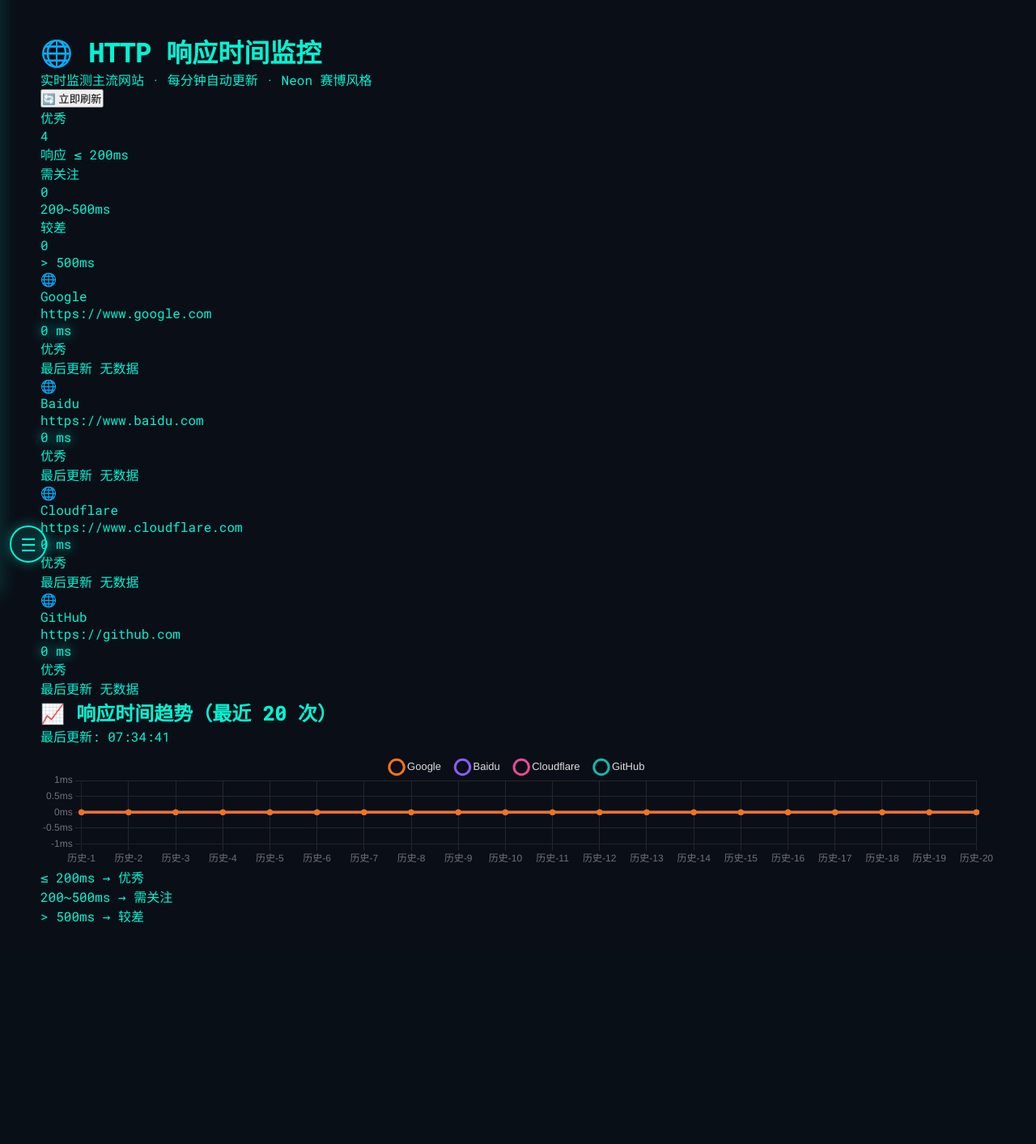
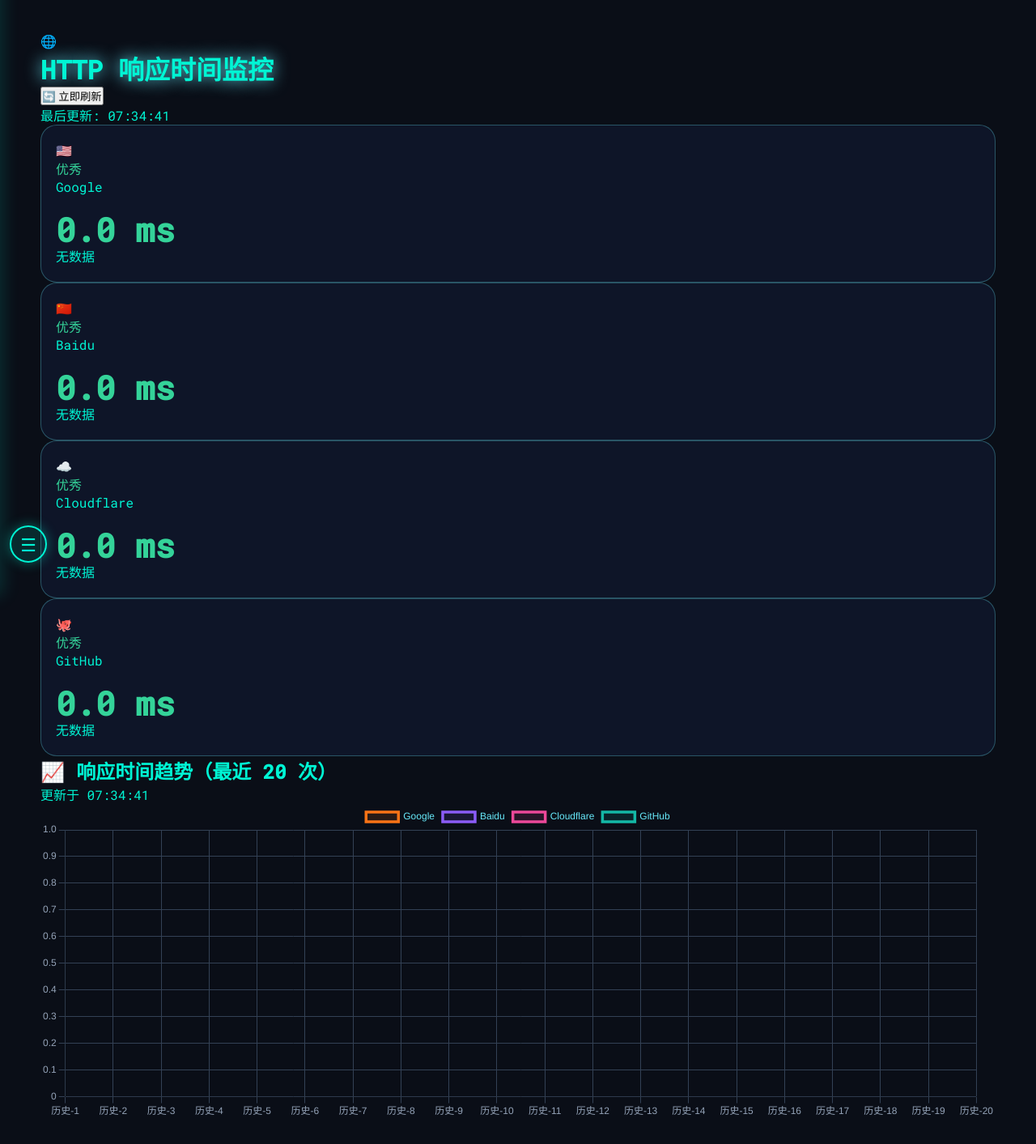
Before and after one commit to perry466/django-monitor, a Django app: page /monitor/http-response/ in a window 1280 px wide. Shown: the part 65-1478 px from the top of the page at 81% size. Before the commit the page ends 1205 px from the top, so only its background shows below. Run offline with Django 5.2, Linux system fonts and the light colour scheme; tables that the repository leaves empty hold one stand-in row (values such as "Sample post").

Commit message:
完成了http响应页面的开发,但是页面还没优化

```diff
--- a/templates/monitor/http_response.html
+++ b/templates/monitor/http_response.html
@@ -4,87 +4,76 @@
 
 {% block extra_style %}
 <style>
-    .neon-card {
-        transition: all 0.4s cubic-bezier(0.4, 0, 0.2, 1);
-        background: rgba(15, 23, 42, 0.7);
-        backdrop-filter: blur(12px);
-        border: 1px solid rgba(103, 232, 249, 0.2);
+    .http-grid {
+        display: grid;
+        grid-template-columns: repeat(4, 1fr);   /* 强制一行四个，横向排列 */
+        gap: 16px;
     }
-    .neon-card:hover {
-        transform: translateY(-8px);
-        box-shadow: 0 0 30px rgba(103, 232, 249, 0.5);
-        border-color: rgba(103, 232, 249, 0.6);
+    .http-card {
+        background: rgba(15, 23, 42, 0.95);
+        border: 1px solid rgba(103, 232, 249, 0.3);
+        border-radius: 20px;
+        padding: 20px 18px;
+        transition: all 0.3s ease;
+        min-height: 195px;           /* 调矮一点，更合适比例 */
+        display: flex;
+        flex-direction: column;
     }
-    .glow-text {
-        text-shadow: 0 0 15px currentColor;
+    .http-card:hover {
+        border-color: #67e8f9;
+        transform: translateY(-5px);
+        box-shadow: 0 0 30px -8px #67e8f9;
     }
-    .status-dot {
-        animation: pulse 2s infinite;
+    .response-time {
+        font-size: 2.55rem;          /* 大数字比例更协调 */
+        font-weight: 700;
+        line-height: 1;
+        margin-top: auto;
     }
-    @keyframes pulse {
-        0%, 100% { opacity: 1; }
-        50% { opacity: 0.4; }
+    .chart-container {
+        height: 390px;
     }
 </style>
 {% endblock %}
 
 {% block content %}
-<div class="min-h-screen bg-zinc-950 text-white p-6">
-    <div class="max-w-7xl mx-auto">
+<div class="p-6 max-w-screen-2xl mx-auto">
+
     <!-- 标题栏 -->
-        <div class="flex justify-between items-end mb-10">
-            <div>
-                <h1 class="text-4xl font-bold flex items-center gap-4">
-                    <span class="text-cyan-400">🌐</span>
+    <div class="flex items-center justify-between mb-8">
+        <div class="flex items-center gap-4">
+            <span class="text-5xl">🌐</span>
+            <h1 class="text-4xl font-bold text-cyan-300" style="text-shadow: 0 0 20px #67e8f9;">
                 HTTP 响应时间监控
             </h1>
-                <p class="text-zinc-400 mt-2 text-lg">实时监测主流网站 · 每分钟自动更新 · Neon 赛博风格</p>
         </div>
+        <div>
             <button onclick="refreshData()"
-                    class="px-8 py-3 bg-gradient-to-r from-cyan-500 to-purple-600 rounded-2xl font-medium flex items-center gap-3 hover:brightness-110 transition">
-                <span>🔄</span> 立即刷新
+                    class="bg-cyan-500 hover:bg-cyan-400 text-black px-7 py-3.5 rounded-3xl text-sm font-medium flex items-center gap-2">
+                🔄 立即刷新
             </button>
+            <div id="last-update" class="text-cyan-400 font-mono text-sm mt-3 text-right">
+                最后更新: —
+            </div>
+        </div>
     </div>
 
-        <!-- 状态概览 -->
-        <div class="grid grid-cols-3 gap-6 mb-10" id="status-overview">
-            <!-- JS 动态填充 -->
-        </div>
-
-        <!-- 响应时间卡片 -->
-        <div class="grid grid-cols-1 md:grid-cols-2 lg:grid-cols-4 gap-6 mb-12" id="http-cards">
-            <!-- JS 动态生成卡片 -->
+    <!-- 四个指标横向一排（比例优化后） -->
+    <div class="http-grid" id="http-cards">
+        <!-- JS 动态生成 -->
     </div>
 
     <!-- 趋势图 -->
-        <div class="bg-zinc-900/80 backdrop-blur-xl rounded-3xl p-8 border border-zinc-800">
-            <div class="flex justify-between items-center mb-8">
-                <h2 class="text-2xl font-semibold flex items-center gap-3">
-                    📈 响应时间趋势（最近 20 次）
-                </h2>
-                <div class="text-sm text-zinc-400" id="last-update">最后更新: —</div>
+    <div class="mt-12 bg-zinc-950 border border-cyan-400/30 rounded-3xl p-6">
+        <div class="flex justify-between mb-4">
+            <h2 class="text-2xl font-semibold text-white">📈 响应时间趋势（最近 20 次）</h2>
+            <div id="chart-time" class="text-cyan-400 font-mono text-sm"></div>
         </div>
-            <div class="h-96">
+        <div class="chart-container">
             <canvas id="httpTrendChart"></canvas>
         </div>
     </div>
 
-        <!-- 参考阈值 -->
-        <div class="mt-8 flex gap-8 text-sm">
-            <div class="flex items-center gap-2">
-                <div class="w-4 h-4 bg-green-500 rounded-full"></div>
-                <span class="text-green-400">≤ 200ms → 优秀</span>
-            </div>
-            <div class="flex items-center gap-2">
-                <div class="w-4 h-4 bg-yellow-500 rounded-full"></div>
-                <span class="text-yellow-400">200~500ms → 需关注</span>
-            </div>
-            <div class="flex items-center gap-2">
-                <div class="w-4 h-4 bg-red-500 rounded-full"></div>
-                <span class="text-red-400">> 500ms → 较差</span>
-            </div>
-        </div>
-    </div>
 </div>
 {% endblock %}
 
@@ -93,147 +82,92 @@
 <script>
 let httpChart = null;
 
-const HTTP_TARGETS = [
-    {name: 'Google', url: 'https://www.google.com'},
-    {name: 'Baidu', url: 'https://www.baidu.com'},
-    {name: 'Cloudflare', url: 'https://www.cloudflare.com'},
-    {name: 'GitHub', url: 'https://github.com'}
-];
-
 function getStatusColor(ms) {
-    if (ms <= 200) return {color: 'text-green-400', label: '优秀', dot: 'bg-green-500'};
-    if (ms <= 500) return {color: 'text-yellow-400', label: '需关注', dot: 'bg-yellow-500'};
-    return {color: 'text-red-400', label: '较差', dot: 'bg-red-500'};
+    if (ms > 800) return '#f87171';
+    if (ms > 400) return '#fbbf24';
+    return '#34d399';
 }
 
-async function loadHttpData() {
+function renderCards(results) {
+    const container = document.getElementById('http-cards');
+    container.innerHTML = '';
+
+    const icons = ['🇺🇸', '🇨🇳', '☁️', '🐙'];
+    const names = ['Google', 'Baidu', 'Cloudflare', 'GitHub'];
+
+    results.forEach((item, i) => {
+        const ms = item.response_time || 0;
+        const color = getStatusColor(ms);
+
+        const cardHTML = `
+        <div class="http-card">
+            <div class="flex justify-between items-start">
+                <div class="text-4xl">${icons[i]}</div>
+                <div style="color:${color}" class="text-xs font-bold px-4 py-1 border border-current rounded-2xl">
+                    ${ms > 500 ? '较差' : ms > 200 ? '需关注' : '优秀'}
+                </div>
+            </div>
+
+            <div class="mt-6 text-white font-semibold text-lg">${names[i]}</div>
+
+            <div style="color:${color}" class="response-time">
+                ${ms.toFixed(1)} <span class="text-2xl ml-1">ms</span>
+            </div>
+
+            <div class="text-xs text-cyan-400 font-mono mt-3">${item.timestamp || '—'}</div>
+        </div>`;
+
+        container.innerHTML += cardHTML;
+    });
+}
+
+function renderChart(history) {
+    const ctx = document.getElementById('httpTrendChart');
+    if (httpChart) httpChart.destroy();
+
+    const datasets = history.datasets.map(ds => ({
+        ...ds,
+        data: ds.data.map(v => v === 0 ? null : v),
+        borderWidth: 3.5,
+        tension: 0.4,
+        pointRadius: 2,
+        fill: true,
+        backgroundColor: ds.borderColor + '20'
+    }));
+
+    httpChart = new Chart(ctx, {
+        type: 'line',
+        data: { labels: history.labels, datasets },
+        options: {
+            responsive: true,
+            maintainAspectRatio: false,
+            plugins: { legend: { position: 'top', labels: { color: '#67e8f9' } } },
+            scales: {
+                y: { beginAtZero: true, grid: { color: '#334155' }, ticks: { color: '#94a3b8' } },
+                x: { grid: { color: '#334155' }, ticks: { color: '#94a3b8' } }
+            }
+        }
+    });
+}
+
+async function refreshData() {
     try {
         const res = await fetch('/monitor/api/multi-http/');
         const json = await res.json();
-        if (json.code !== 0) throw new Error(json.msg);
+        if (json.code !== 0) return;
 
-        const data = json.data;
-        const now = new Date().toLocaleTimeString('zh-CN', {hour12: false});
+        renderCards(json.data.results);
+        renderChart(json.data.history);
 
-        // 状态概览
-        let excellent = 0, warning = 0, poor = 0;
-        data.results.forEach(item => {
-            if (item.response_time <= 200) excellent++;
-            else if (item.response_time <= 500) warning++;
-            else poor++;
-        });
-
-        document.getElementById('status-overview').innerHTML = `
-            <div class="bg-gradient-to-br from-green-900/30 to-transparent border border-green-500/30 rounded-3xl p-6">
-                <div class="text-green-400 text-sm">优秀</div>
-                <div class="text-6xl font-bold text-green-400 mt-2">${excellent}</div>
-                <div class="text-zinc-400 text-sm mt-1">响应 ≤ 200ms</div>
-            </div>
-            <div class="bg-gradient-to-br from-yellow-900/30 to-transparent border border-yellow-500/30 rounded-3xl p-6">
-                <div class="text-yellow-400 text-sm">需关注</div>
-                <div class="text-6xl font-bold text-yellow-400 mt-2">${warning}</div>
-                <div class="text-zinc-400 text-sm mt-1">200~500ms</div>
-            </div>
-            <div class="bg-gradient-to-br from-red-900/30 to-transparent border border-red-500/30 rounded-3xl p-6">
-                <div class="text-red-400 text-sm">较差</div>
-                <div class="text-6xl font-bold text-red-400 mt-2">${poor}</div>
-                <div class="text-zinc-400 text-sm mt-1">> 500ms</div>
-            </div>
-        `;
-
-        // 渲染卡片（更炫酷）
-        let cardsHTML = '';
-        data.results.forEach((item, index) => {
-            const status = getStatusColor(item.response_time);
-            cardsHTML += `
-                <div class="neon-card rounded-3xl p-8 group">
-                    <div class="flex justify-between items-start">
-                        <div>
-                            <div class="flex items-center gap-3">
-                                <span class="text-4xl">🌐</span>
-                                <div>
-                                    <div class="font-bold text-2xl">${item.target}</div>
-                                    <div class="text-xs text-zinc-500 truncate max-w-[180px]">${item.url}</div>
-                                </div>
-                            </div>
-                        </div>
-                        <div class="${status.dot} w-4 h-4 rounded-full status-dot"></div>
-                    </div>
-
-                    <div class="mt-10">
-                        <div class="text-7xl font-mono font-bold tracking-tighter ${status.color} glow-text">
-                            ${item.response_time}
-                            <span class="text-3xl">ms</span>
-                        </div>
-                        <div class="text-sm ${status.color} mt-2 font-medium">${status.label}</div>
-                    </div>
-
-                    <div class="mt-8 text-xs text-zinc-500">
-                        最后更新 ${item.timestamp}
-                    </div>
-                </div>
-            `;
-        });
-        document.getElementById('http-cards').innerHTML = cardsHTML;
-
-        // 更新趋势图
-        const ctx = document.getElementById('httpTrendChart');
-        if (httpChart) httpChart.destroy();
-
-        httpChart = new Chart(ctx, {
-            type: 'line',
-            data: data.history,
-            options: {
-                responsive: true,
-                maintainAspectRatio: false,
-                plugins: {
-                    legend: {
-                        display: true,
-                        position: 'top',
-                        labels: { color: '#ddd', padding: 20, usePointStyle: true, font: { size: 13 } }
-                    },
-                    tooltip: {
-                        backgroundColor: 'rgba(15,23,42,0.95)',
-                        titleColor: '#67e8f9',
-                        bodyColor: '#e2e8f0',
-                        borderColor: '#334155',
-                        borderWidth: 1
-                    }
-                },
-                scales: {
-                    y: {
-                        grid: { color: '#27272a' },
-                        ticks: { color: '#71717a', callback: v => v + 'ms' }
-                    },
-                    x: {
-                        grid: { color: '#27272a' },
-                        ticks: { color: '#71717a' }
-                    }
-                },
-                elements: {
-                    line: { tension: 0.4 },
-                    point: { radius: 3, hoverRadius: 6 }
-                },
-                interaction: { intersect: false, mode: 'index' }
-            }
-        });
-
-        document.getElementById('last-update').textContent = `最后更新: ${now}`;
-
-    } catch (err) {
-        console.error(err);
-        alert('数据加载失败，请检查后端任务是否正常运行');
-    }
+        const now = new Date().toLocaleTimeString('zh-CN', {hour:'2-digit', minute:'2-digit', second:'2-digit'});
+        document.getElementById('last-update').innerHTML = `最后更新: <span class="text-emerald-400">${now}</span>`;
+        document.getElementById('chart-time').textContent = `更新于 ${now}`;
+    } catch(e) {}
 }
 
-function refreshData() {
-    loadHttpData();
-}
-
-// 页面加载 & 自动刷新
 window.onload = () => {
-    loadHttpData();
-    setInterval(loadHttpData, 60000);   // 每60秒自动刷新
+    refreshData();
+    setInterval(refreshData, 25000);
 };
 </script>
 {% endblock %}
```
Lines whose indentation alone changed are shown as unchanged.
